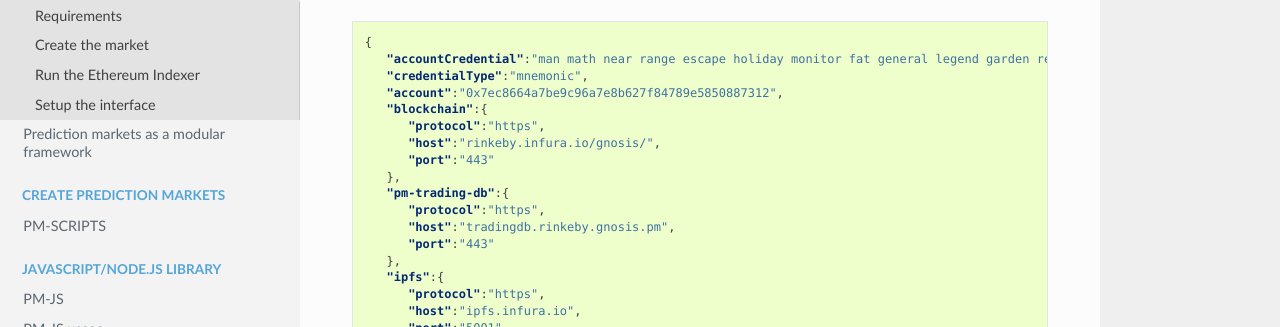
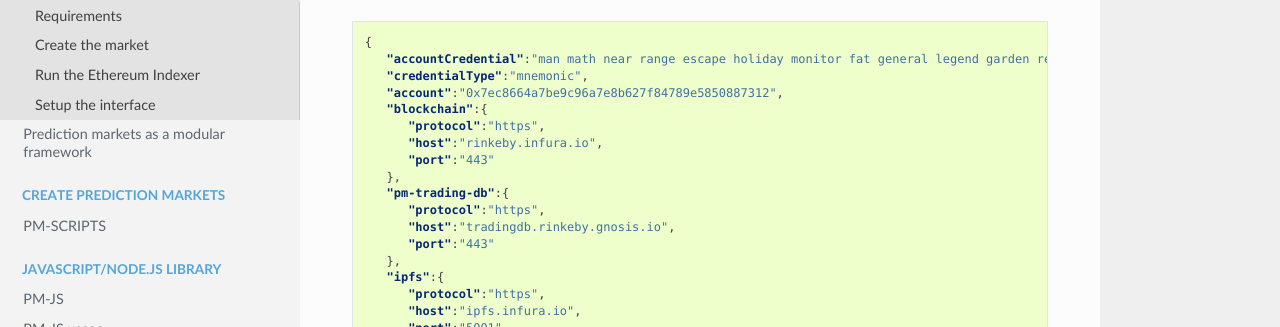
Before and after one commit to uivlis/conditional-tokens, a Sphinx documentation site: the page built from source/getting-started.md, in a window 1280 px wide and 900 px high, scrolled down 660 px. Shown: the part 124-451 px from the top of the window. Built offline with Sphinx 7.4.7 and the Read the Docs theme 2.0.0, drawn with Linux system fonts in a browser that asks for light colours.

Commit message:
Move .pm domains to .io

```diff
--- a/source/getting-started.md
+++ b/source/getting-started.md
@@ -29,12 +29,12 @@ You can use the example configuration below that comes with the project for our
    "account":"0x7ec8664a7be9c96a7e8b627f84789e5850887312",
    "blockchain":{
       "protocol":"https",
-      "host":"rinkeby.infura.io/gnosis/",
+      "host":"rinkeby.infura.io",
       "port":"443"
    },
    "pm-trading-db":{
       "protocol":"https",
-      "host":"tradingdb.rinkeby.gnosis.pm",
+      "host":"tradingdb.rinkeby.gnosis.io",
       "port":"443"
    },
    "ipfs":{
```
Also changed, not shown: README.md (+1 -1 lines), source/pm-scripts.md (+2 -2 lines), source/pm-trading-db.md (+1 -1 lines), source/prediction-markets-as-modular-framework.md (+2 -2 lines).
